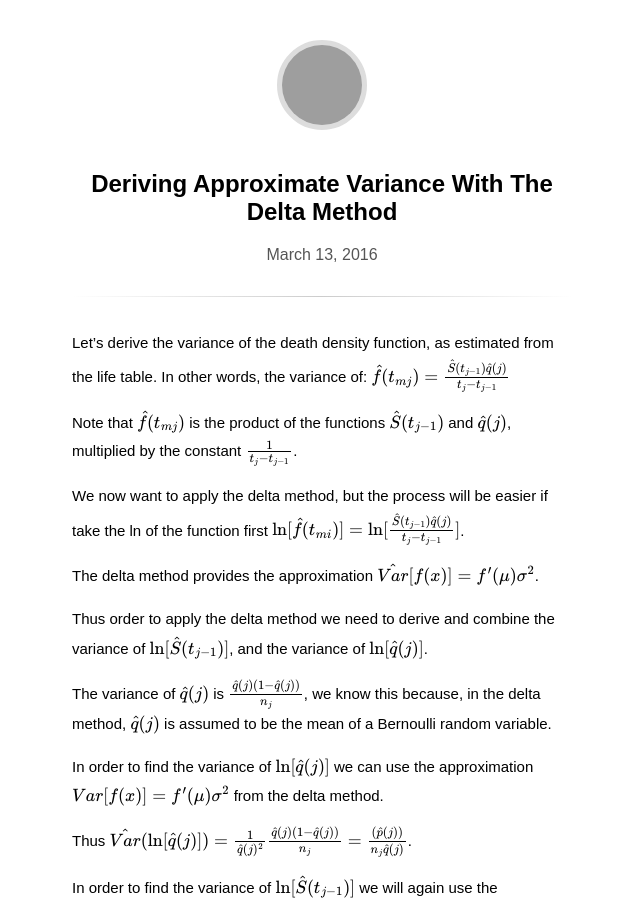
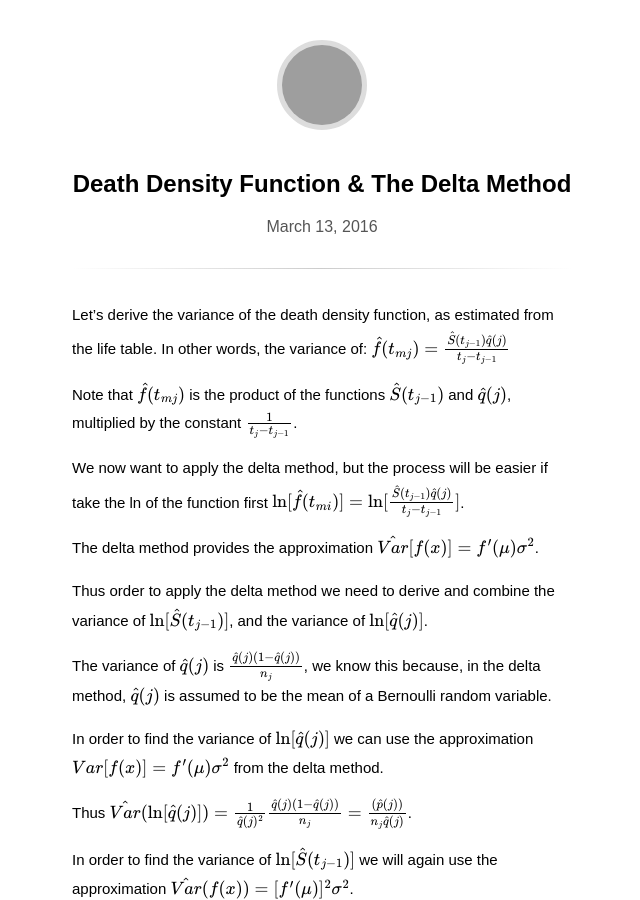
Before and after one commit to rmFlynn/rmflynn.github.io, a Jekyll site: the page built from _posts/2016-03-13-Theory-Example-Delta-Method.md, in a window 1280 px wide and 900 px high, cut to the strip 0-900 px from the top of the window. Shown: the whole strip, without its empty margins (318-958 px from the left). Built offline with Jekyll 4.4.1, drawn with Linux system fonts in a browser that asks for light colours; some web fonts are replaced; formulas are drawn with MathJax 3; grey boxes are pictures that could not be loaded.

Commit message:
name change

```diff
--- a/_posts/2016-03-13-Theory-Example-Delta-Method.md
+++ b/_posts/2016-03-13-Theory-Example-Delta-Method.md
@@ -1,5 +1,5 @@
 ---
-title: Deriving Approximate Variance With The Delta Method
+title: Death Density Function & The Delta Method
 updated: 2016-01-24 15:56
 ---
 
```
